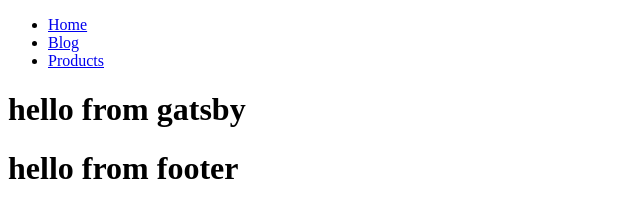
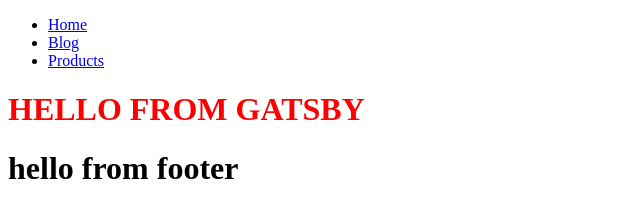
Before and after one commit to john-smilga/gatsby-tutorial-2020, a Gatsby site: page / in a window 1280 px wide. Shown: the whole page, without its empty margins (0-640 px from the left). Built offline with nearby package versions, Linux system fonts and the light colour scheme; Gatsby itself is replaced by a stand-in of ours.

Commit message:
8-inline-css

```diff
--- a/src/pages/index.js
+++ b/src/pages/index.js
@@ -1,7 +1,11 @@
+// global css
+// multiple elements
 import React from "react"
 import Layout from "../components/layout"
 export default () => (
   <Layout>
-    <h1>hello from gatsby</h1>
+    <h1 style={{ color: "red", textTransform: "uppercase" }}>
+      hello from gatsby
+    </h1>
   </Layout>
 )
```
